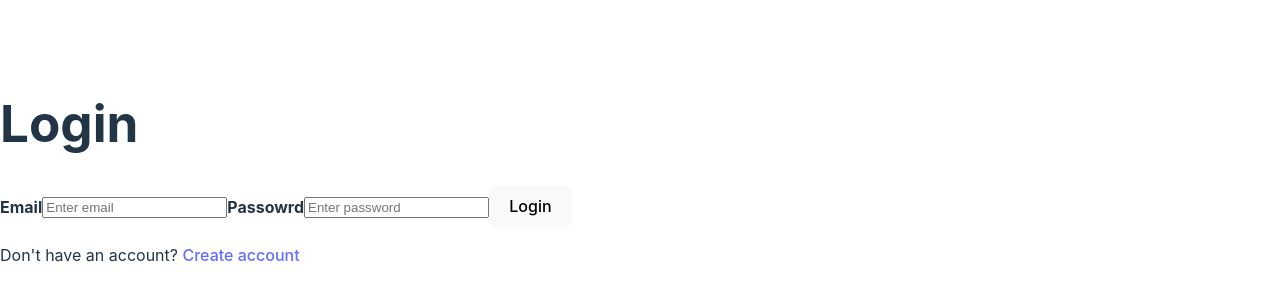
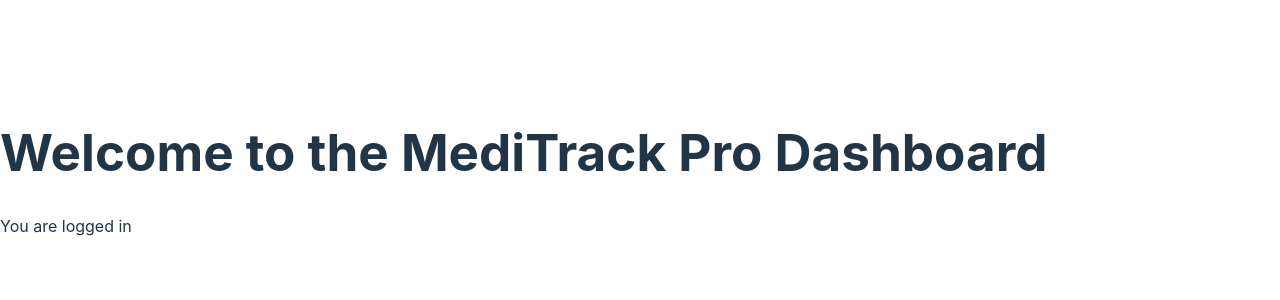
Before and after one commit to gloglo34/Biomedical_Signal_Monitoring_App, a React (Vite) app in the folder frontend/: page /dashboard in a window 1280 px wide. Before the commit this address led to /. Shown: the part 228-528 px from the top of the page. Built offline with nearby package versions, Linux system fonts and the light colour scheme.

Commit message:
login no protected routes

```diff
--- a/frontend/src/App.jsx
+++ b/frontend/src/App.jsx
@@ -3,17 +3,6 @@
 import Login from "./components/Login";
 import Register from "./components/Register";
 import Dashboard from "./components/Dashboard";
-
-const ProtectedRoute = ({ children }) => {
-  const user = localStorage.getItem("user")
-    ? JSON.parse(localStorage.getItem("user"))
-    : null;
-
-  if (!user) {
-    console.log("User is not logged in");
-    return <Navigate to="/" />;
-  }
-};
 
 export default function App() {
   return (
@@ -21,14 +10,7 @@
       <Routes>
         <Route path="/" element={<Login />} />
         <Route path="/register" element={<Register />} />
-        <Route
-          path="/dashboard"
-          element={
-            <ProtectedRoute>
-              <Dashboard />
-            </ProtectedRoute>
-          }
-        />
+        <Route path="/dashboard" element={<Dashboard />} />
       </Routes>
     </BrowserRouter>
   );
--- a/frontend/src/components/Dashboard.jsx
+++ b/frontend/src/components/Dashboard.jsx
@@ -1,15 +1,8 @@
 export default function Dashboard() {
-  const user = localStorage.getItem("user")
-    ? JSON.parse(localStorage.getItem("user"))
-    : null;
-
-  if (!user) {
-    return <h1>User not found. Please log in again</h1>;
-  }
   return (
     <div>
       <h1>Welcome to the MediTrack Pro Dashboard</h1>
-      <p>You are logged in as {user.email}</p>
+      <p>You are logged in </p>
     </div>
   );
 }
--- a/frontend/src/components/Login.jsx
+++ b/frontend/src/components/Login.jsx
@@ -18,7 +18,6 @@
       });
 
       if (response.status === 200) {
-        localStorage.setItem("user", JSON.stringify({ email: email }));
         navigate("/dashboard");
       }
     } catch (err) {
```
